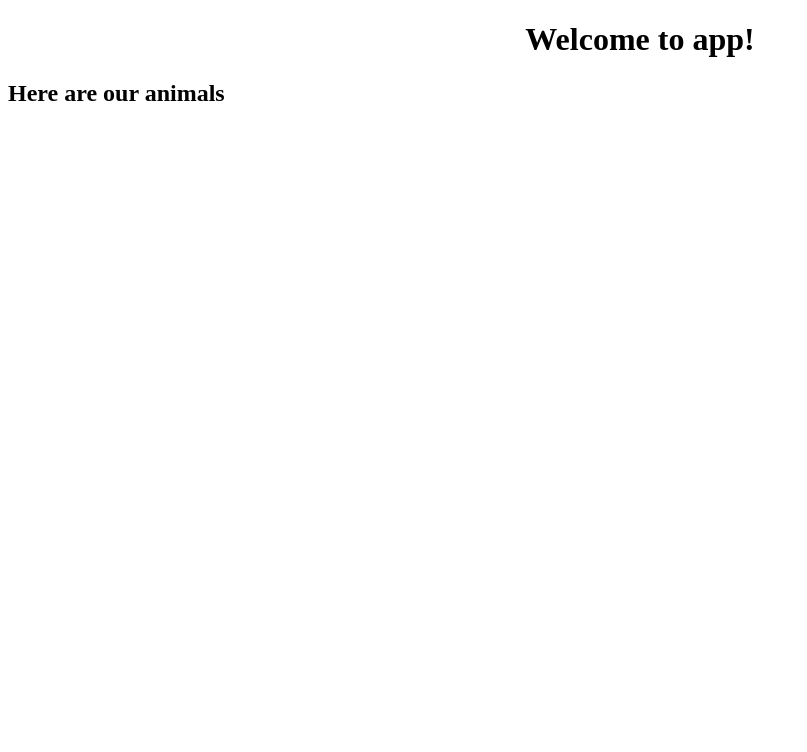
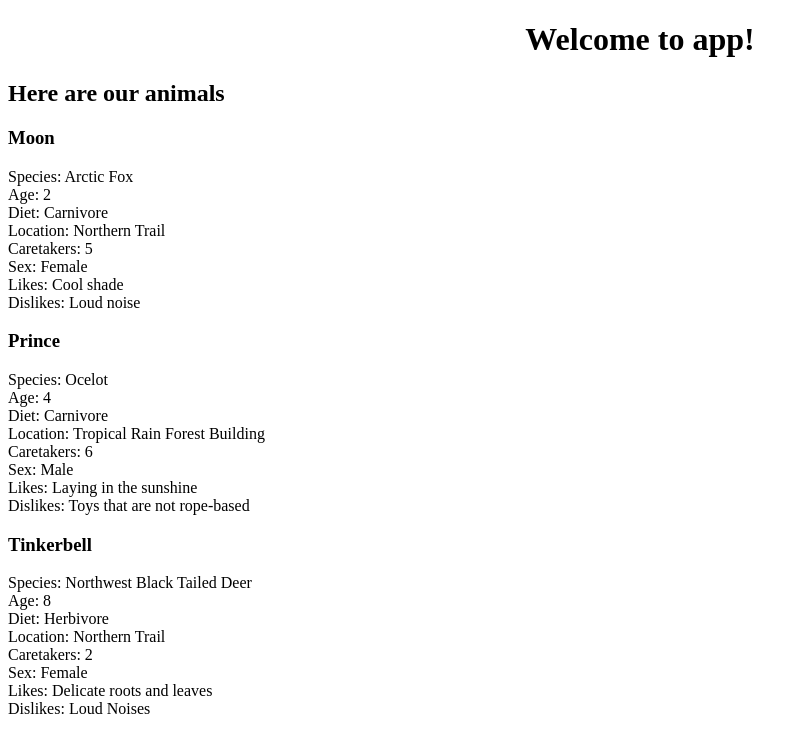
Before and after one commit to cworf/YouZoo, an Angular app: page / in a window 1280 px wide. Shown: the top 752 px of the page, without its empty margins (0-807 px from the left). Built offline with nearby package versions, Linux system fonts and the light colour scheme.

Commit message:
confirm working animal listing component

```diff
--- a/src/app/app.component.html
+++ b/src/app/app.component.html
@@ -5,4 +5,4 @@
   </h1>
 </div>
 <h2>Here are our animals</h2>
-<app-list-animals></app-list-animals>
+<app-list-animals [tempAnimals]="animals"></app-list-animals>
--- a/src/app/list-animals/list-animals.component.html
+++ b/src/app/list-animals/list-animals.component.html
@@ -1,5 +1,5 @@
 <div class="animals">
-	<div class="animal" *ngFor="let animal of animals">
+	<div class="animal" *ngFor="let animal of tempAnimals">
 		<h3>{{animal.name}}</h3>
 		<div class="meta">
 			<div class="meta-item"><span class="meta-title">Species:</span> {{animal.species}}</div>
--- a/src/app/list-animals/list-animals.component.ts
+++ b/src/app/list-animals/list-animals.component.ts
@@ -6,7 +6,7 @@ import { Zoo } from '../zoo-model';
   styleUrls: ['./list-animals.component.scss']
 })
 export class ListAnimalsComponent implements OnInit {
- @Input() tempTaskList: Zoo[];
+ @Input() tempAnimals: Zoo[];
   constructor() { }
 
   ngOnInit() {
```
